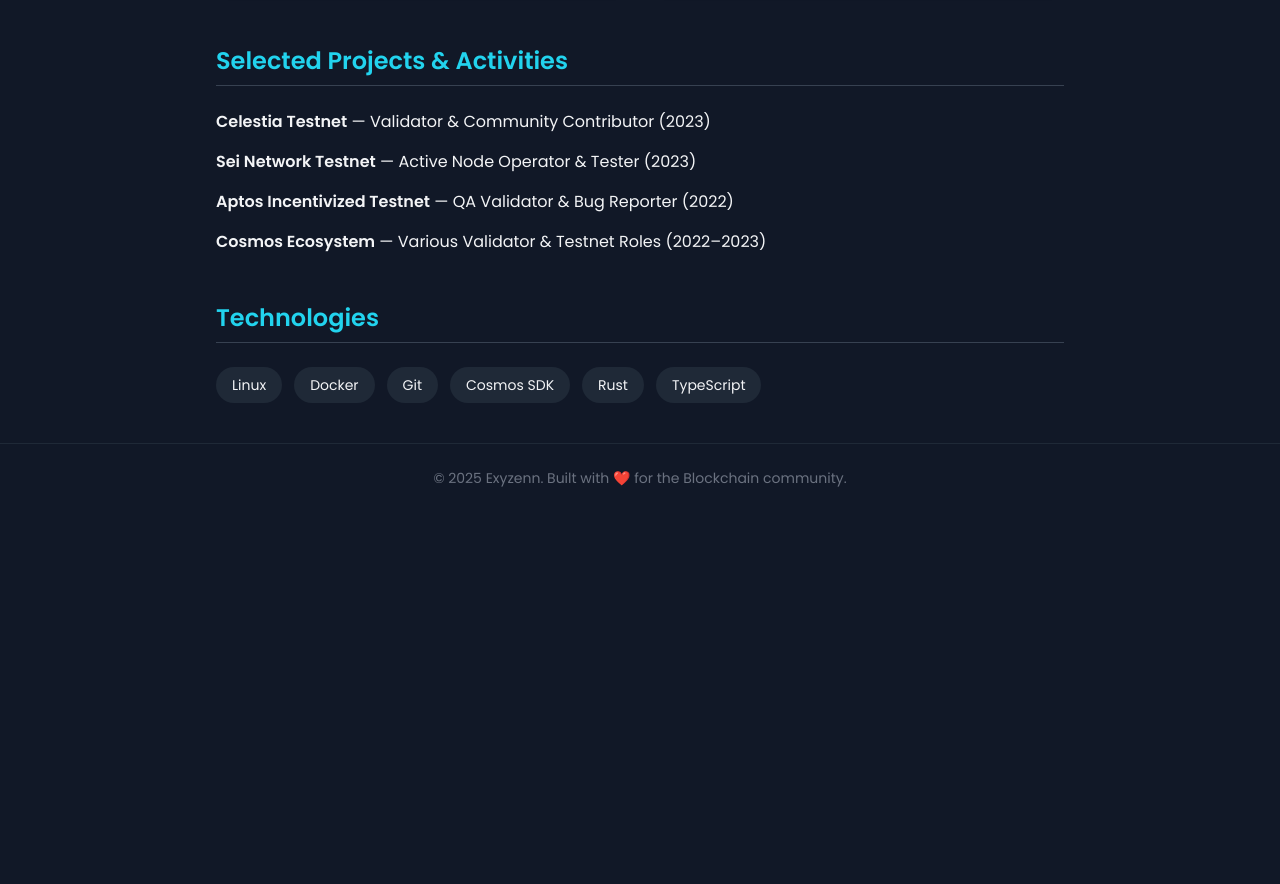
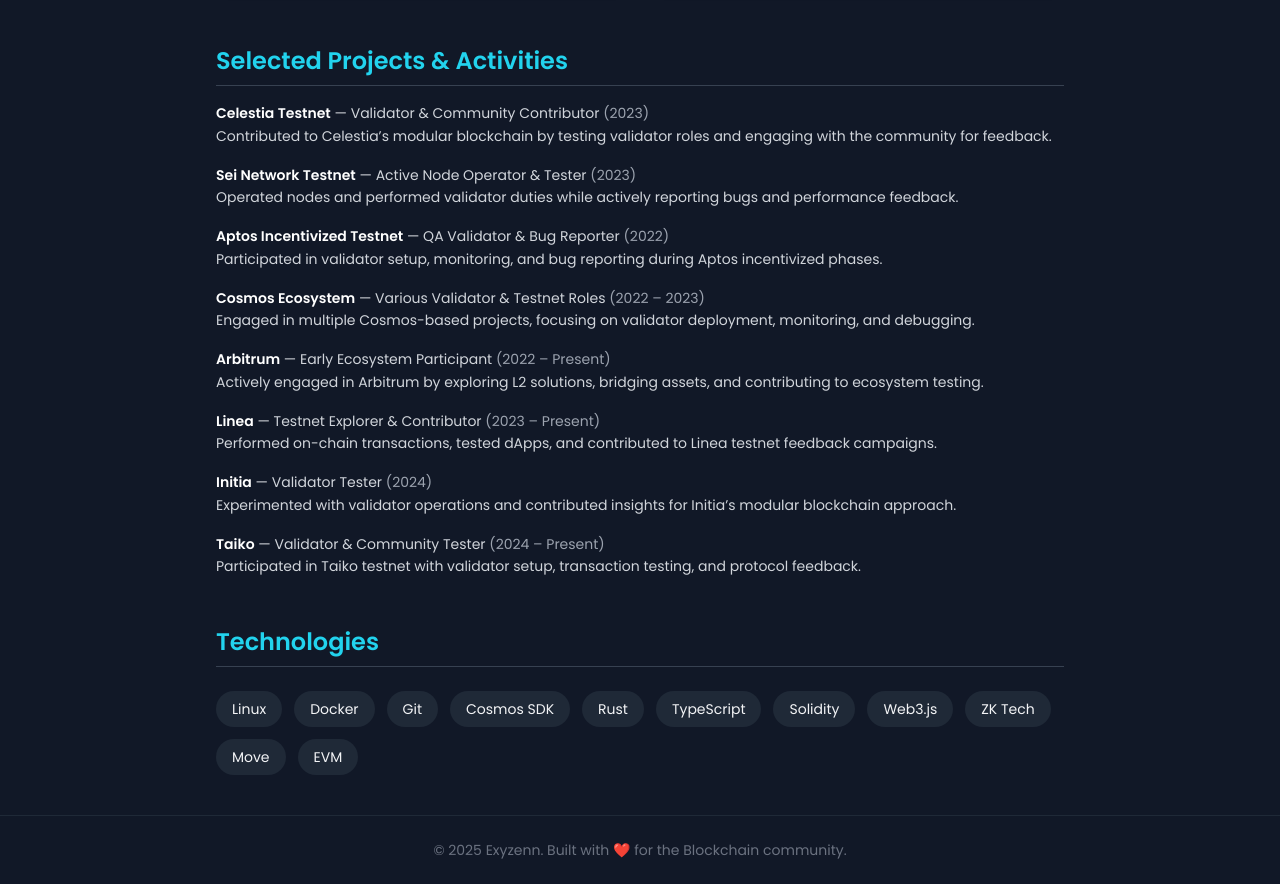
Before and after one commit to Screamss3/PORTFOLIO, a plain HTML site: page index.html in a window 1280 px wide. Shown: the part 995-1879 px from the top of the page. Before the commit the page ends 1507 px from the top, so only its background shows below. Drawn offline with nearby package versions, Linux system fonts and the light colour scheme.

Commit message:
Update index.html

```diff
--- a/index.html
+++ b/index.html
@@ -93,16 +93,61 @@
       </div>
     </section>
 
-    <!-- Projects -->
-    <section>
-      <h2 class="text-2xl font-semibold text-cyan-400 border-b border-gray-700 pb-2 mb-6">Selected Projects & Activities</h2>
-      <ul class="space-y-4">
-        <li><span class="font-semibold">Celestia Testnet</span> — Validator & Community Contributor (2023)</li>
-        <li><span class="font-semibold">Sei Network Testnet</span> — Active Node Operator & Tester (2023)</li>
-        <li><span class="font-semibold">Aptos Incentivized Testnet</span> — QA Validator & Bug Reporter (2022)</li>
-        <li><span class="font-semibold">Cosmos Ecosystem</span> — Various Validator & Testnet Roles (2022–2023)</li>
-      </ul>
-    </section>
+   <!-- Selected Projects & Activities -->
+<div>
+  <h2 class="text-2xl font-semibold text-cyan-400 border-b border-gray-700 pb-2 mb-4">Selected Projects & Activities</h2>
+  <div class="space-y-4 text-gray-300 text-sm leading-relaxed">
+
+    <p>
+      <span class="font-semibold text-white">Celestia Testnet</span> — Validator & Community Contributor
+      <span class="text-gray-400">(2023)</span><br>
+      Contributed to Celestia’s modular blockchain by testing validator roles and engaging with the community for feedback.
+    </p>
+
+    <p>
+      <span class="font-semibold text-white">Sei Network Testnet</span> — Active Node Operator & Tester
+      <span class="text-gray-400">(2023)</span><br>
+      Operated nodes and performed validator duties while actively reporting bugs and performance feedback.
+    </p>
+
+    <p>
+      <span class="font-semibold text-white">Aptos Incentivized Testnet</span> — QA Validator & Bug Reporter
+      <span class="text-gray-400">(2022)</span><br>
+      Participated in validator setup, monitoring, and bug reporting during Aptos incentivized phases.
+    </p>
+
+    <p>
+      <span class="font-semibold text-white">Cosmos Ecosystem</span> — Various Validator & Testnet Roles
+      <span class="text-gray-400">(2022 – 2023)</span><br>
+      Engaged in multiple Cosmos-based projects, focusing on validator deployment, monitoring, and debugging.
+    </p>
+
+    <p>
+      <span class="font-semibold text-white">Arbitrum</span> — Early Ecosystem Participant
+      <span class="text-gray-400">(2022 – Present)</span><br>
+      Actively engaged in Arbitrum by exploring L2 solutions, bridging assets, and contributing to ecosystem testing.
+    </p>
+
+    <p>
+      <span class="font-semibold text-white">Linea</span> — Testnet Explorer & Contributor
+      <span class="text-gray-400">(2023 – Present)</span><br>
+      Performed on-chain transactions, tested dApps, and contributed to Linea testnet feedback campaigns.
+    </p>
+
+    <p>
+      <span class="font-semibold text-white">Initia</span> — Validator Tester
+      <span class="text-gray-400">(2024)</span><br>
+      Experimented with validator operations and contributed insights for Initia’s modular blockchain approach.
+    </p>
+
+    <p>
+      <span class="font-semibold text-white">Taiko</span> — Validator & Community Tester
+      <span class="text-gray-400">(2024 – Present)</span><br>
+      Participated in Taiko testnet with validator setup, transaction testing, and protocol feedback.
+    </p>
+
+  </div>
+</div>
 
     <!-- Technologies -->
     <section>
@@ -114,6 +159,11 @@
         <span class="bg-gray-800 px-4 py-2 rounded-full text-sm">Cosmos SDK</span>
         <span class="bg-gray-800 px-4 py-2 rounded-full text-sm">Rust</span>
         <span class="bg-gray-800 px-4 py-2 rounded-full text-sm">TypeScript</span>
+        <span class="bg-gray-800 px-4 py-2 rounded-full text-sm">Solidity</span>
+        <span class="bg-gray-800 px-4 py-2 rounded-full text-sm">Web3.js</span>
+        <span class="bg-gray-800 px-4 py-2 rounded-full text-sm">ZK Tech</span>
+        <span class="bg-gray-800 px-4 py-2 rounded-full text-sm">Move</span>
+        <span class="bg-gray-800 px-4 py-2 rounded-full text-sm">EVM</span>
       </div>
     </section>
   </main>
```
